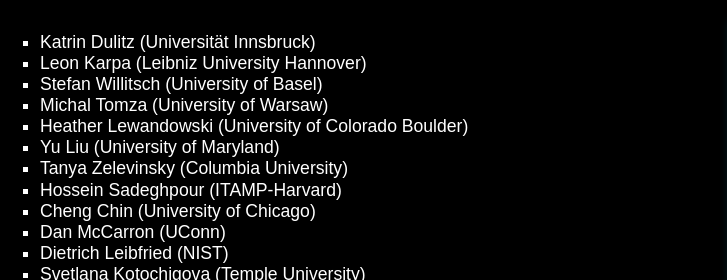
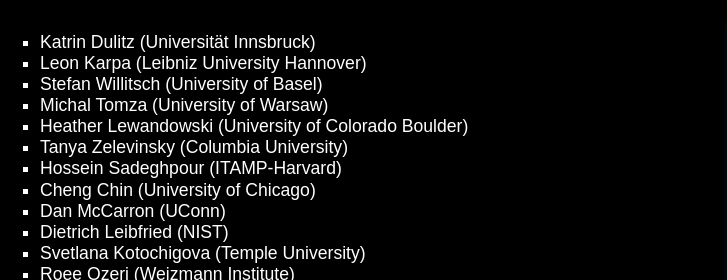
Before and after one commit to atomion2026/atomion2026.github.io, a website: page index.html in a window 1280 px wide. Shown: the part 1260-1540 px from the top of the page, 0-727 px from the left. Drawn offline with Linux system fonts and the light colour scheme.

Commit message:
Removed a non-attendee.

```diff
--- a/index.html
+++ b/index.html
@@ -61,7 +61,6 @@
               <li>Stefan Willitsch (University of Basel)</li>
               <li>Michal Tomza (University of Warsaw)</li>
               <li>Heather Lewandowski (University of Colorado Boulder)</li>
-              <li>Yu Liu (University of Maryland)</li>
               <li>Tanya Zelevinsky (Columbia University)</li>
               <li>Hossein Sadeghpour (ITAMP-Harvard)</li>
               <li>Cheng Chin (University of Chicago)</li>
```
